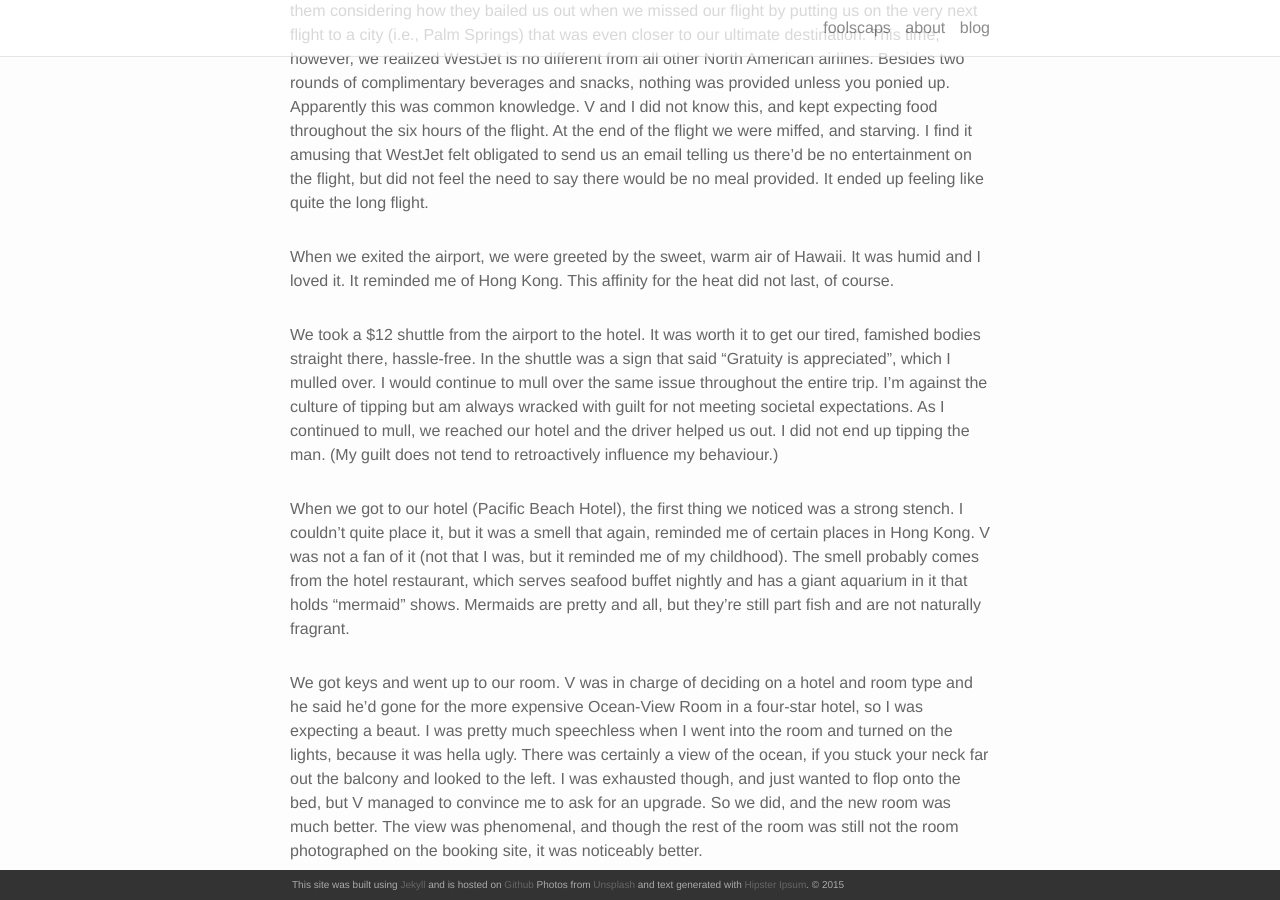
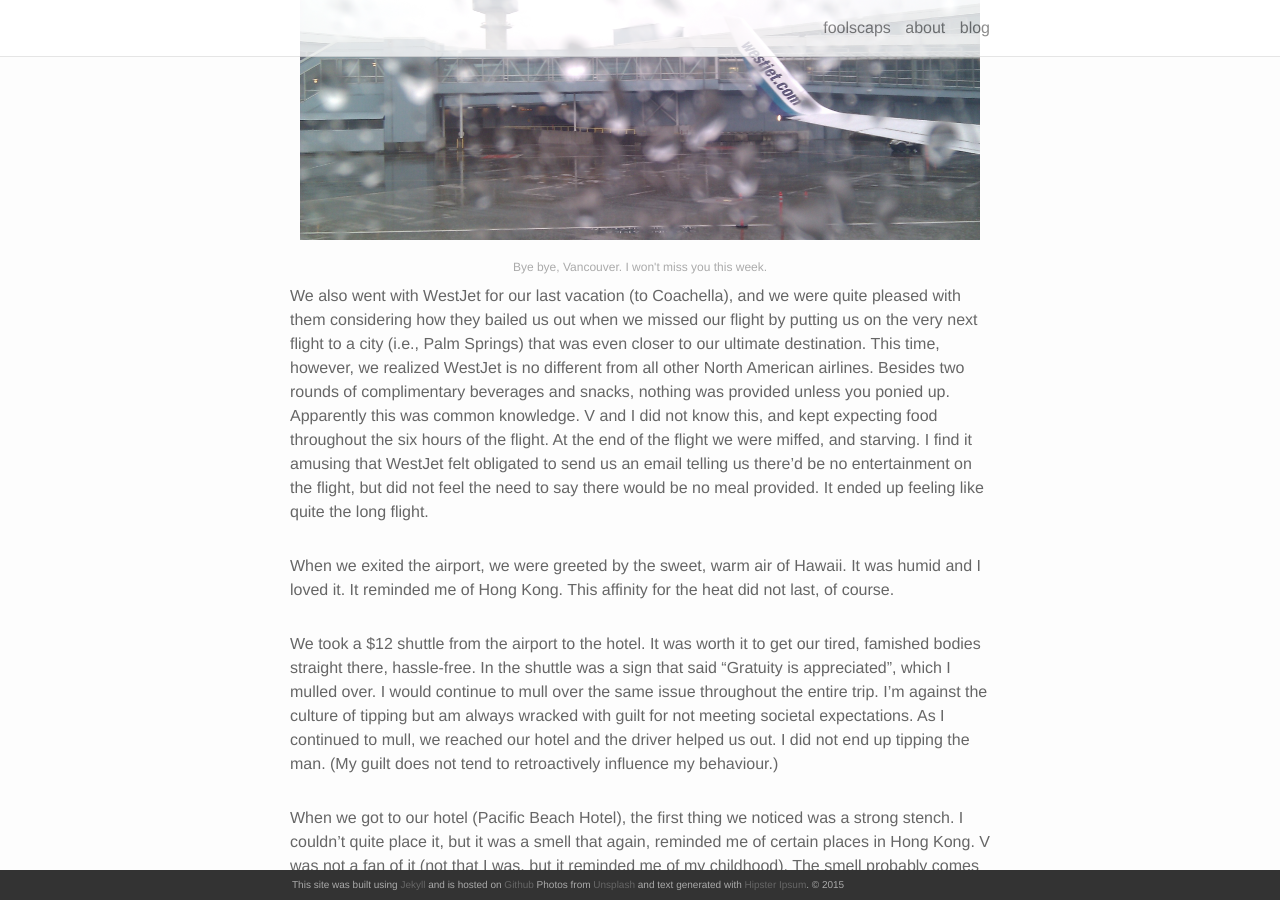
Before and after one commit to foolscaps/foolscaps.github.io, a Jekyll site: the page built from _posts/2013-04-17-PreludeToOahu.markdown, in a window 1280 px wide and 900 px high, scrolled down 535 px. Built offline with Jekyll 4.4.1, drawn with Linux system fonts in a browser that asks for light colours; nearby versions of some CDN libraries.

Commit message:
Update 2013-04-17-PreludeToOahu.markdown

```diff
--- a/_posts/2013-04-17-PreludeToOahu.markdown
+++ b/_posts/2013-04-17-PreludeToOahu.markdown
@@ -10,6 +10,13 @@ I just spent six days in Oahu, Hawaii, and I think it was the best vacation I’
 The worst part of any vacation is always the planning beforehand. We spent a couple days trying to draw out an itinerary, but we only managed to do it for about half of the trip.
 
 I always love the plane ride to the destination, because of all the anticipation and excitement. The take off is always a thrill, especially when you’re leaving a grey, rainy city for a tropical island.
+
+<div class="img_row">
+	<img class="col three" src="/img/2013-04-17-a.jpg">
+</div>
+<div class="col three caption">
+	Bye bye, Vancouver. I won't miss you this week.
+</div>
 
 We also went with WestJet for our last vacation (to Coachella), and we were quite pleased with them considering how they bailed us out when we missed our flight by putting us on the very next flight to a city (i.e., Palm Springs) that was even closer to our ultimate destination. This time, however, we realized WestJet is no different from all other North American airlines. Besides two rounds of complimentary beverages and snacks, nothing was provided unless you ponied up. Apparently this was common knowledge. V and I did not know this, and kept expecting food throughout the six hours of the flight. At the end of the flight we were miffed, and starving. I find it amusing that WestJet felt obligated to send us an email telling us there’d be no entertainment on the flight, but did not feel the need to say there would be no meal provided. It ended up feeling like quite the long flight.
 
```
